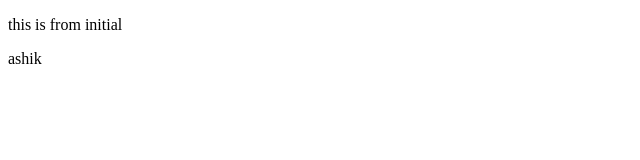
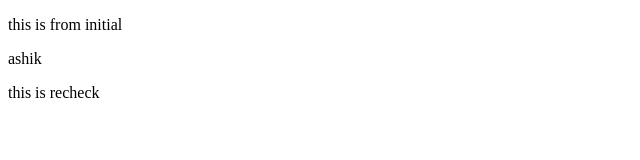
Before and after one commit to imran-h-riadh/learnWithAhique, a plain HTML site: page index.html in a window 1280 px wide. Shown: the whole page, without its empty margins (0-640 px from the left). Drawn offline with Linux system fonts and the light colour scheme.

Commit message:
Update index.html
sd

```diff
--- a/index.html
+++ b/index.html
@@ -8,5 +8,6 @@
   <body>
     <p>this is from initial</p>
     <p>ashik</p>
+    this is recheck
   </body>
 </html>
```
